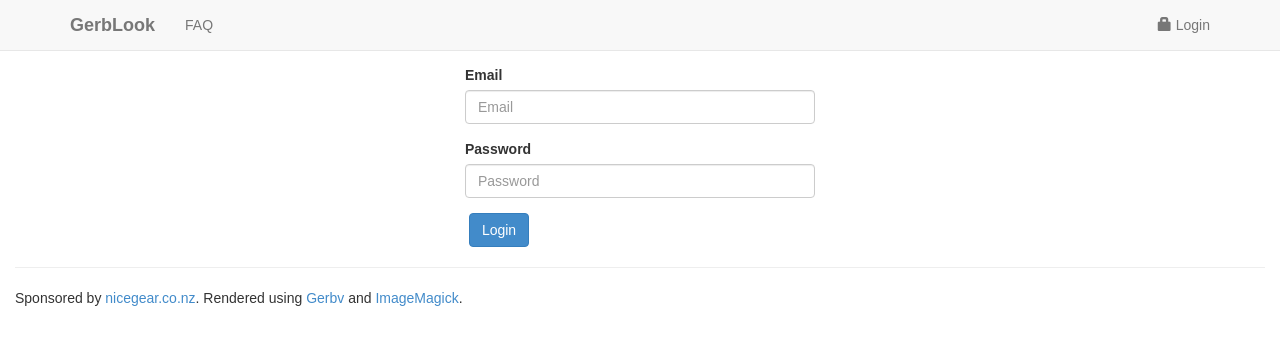
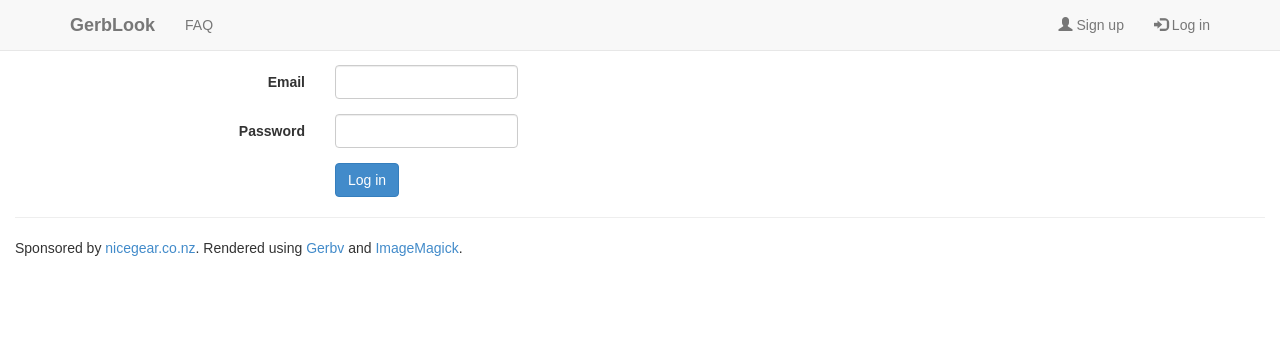
Before and after one commit to hadleyrich/GerbLook, a Flask app: template gerblook/templates/login.html in a window 1280 px wide. Shown: the top 345 px of the page. Run offline with Flask 2, Linux system fonts and the light colour scheme; the template is opened without the code that fills it: values that come from a table or form of the project are taken from there, others are empty; parts of the project's set-up code (start-up, migrations or seed data) failed here and were passed over; some libraries are stand-ins or nearby versions.

Commit message:
Add signup form. Make better use of form field macros

```diff
--- a/gerblook/models.py
+++ b/gerblook/models.py
@@ -20,6 +20,7 @@ class User(db.Model):
     email = db.Column(db.String(200), nullable=False)
     password = db.Column(db.String(100), nullable=False)
     enabled = db.Column(db.Boolean(), default=True, nullable=False)
+    activated = db.Column(db.Boolean(), default=False, nullable=False)
 
     projects = db.relationship('Project', backref='user')
 
--- a/gerblook/static/base.css
+++ b/gerblook/static/base.css
@@ -10,10 +10,3 @@ html, body {
     top             : 0;
     left            : 0;
 }
-#login-form {
-    max-width       : 350px;
-    margin          : 0 auto;
-}
-#gerber-form {
-    max-width       : 700px;
-}
--- a/gerblook/templates/base.html
+++ b/gerblook/templates/base.html
@@ -4,7 +4,6 @@
     <title>{% block title %}GerbLook{% endblock %}</title>
     <meta name="viewport" content="width=device-width, initial-scale=1.0">
     <link href="{{ url_for('static', filename='bootstrap/css/bootstrap.min.css') }}" rel="stylesheet">
-    <link href="{{ url_for('static', filename='bootstrap/css/bootstrap-responsive.min.css') }}" rel="stylesheet">
     <link rel="stylesheet" type="text/css" href="{{ url_for('static', filename='base.css') }}" />
     <style type="text/css">
         body {
@@ -41,9 +40,10 @@
                             <li><a href="#">Account Details</a></li>
                         </ul>
                     </li>
-                    <li><a href="/logout"><i class="glyphicon glyphicon-lock"></i> Logout</a></li>
+                    <li><a href="/logout"><i class="glyphicon glyphicon-log-out"></i> Log out</a></li>
                     {% else %}
-                    <li><a href="/login"><i class="glyphicon glyphicon-lock"></i> Login</a></li>
+                    <li><a href="/signup"><i class="glyphicon glyphicon-user"></i> Sign up</a></li>
+                    <li><a href="/login"><i class="glyphicon glyphicon-log-in"></i> Log in</a></li>
                     {% endif %}
                 </ul>
             </div>
@@ -56,7 +56,7 @@
             {% for message in messages %}
             <div class="col-md-10 col-md-offset-1 alert alert-danger alert-dismissable">
                 <button type="button" class="close" data-dismiss="alert">&times;</button>
-                {{ message }}
+                {{ message|safe }}
             </div>
             {% endfor %}
             {% endif %}
@@ -66,7 +66,7 @@
             {% for message in messages %}
             <div class="col-md-10 col-md-offset-1 alert alert-warning alert-dismissable">
                 <button type="button" class="close" data-dismiss="alert">&times;</button>
-                {{ message }}
+                {{ message|safe }}
             </div>
             {% endfor %}
             {% endif %}
@@ -76,7 +76,7 @@
             {% for message in messages %}
             <div class="col-md-10 col-md-offset-1 alert alert-success alert-dismissable">
                 <button type="button" class="close" data-dismiss="alert">&times;</button>
-                {{ message }}
+                {{ message|safe }}
             </div>
             {% endfor %}
             {% endif %}
@@ -86,7 +86,7 @@
             {% for message in messages %}
             <div class="col-md-10 col-md-offset-1 alert alert-info alert-dismissable">
                 <button type="button" class="close" data-dismiss="alert">&times;</button>
-                {{ message }}
+                {{ message|safe }}
             </div>
             {% endfor %}
             {% endif %}
--- a/gerblook/templates/login.html
+++ b/gerblook/templates/login.html
@@ -3,19 +3,15 @@
 {% from "macros.html" import form_field %}
 
 {% block content %}
-<form id="login-form" method="POST" role="form">
+<form id="login-form" method="POST" class="form-horizontal" role="form">
     {{ form.hidden_tag() }}
+    {{ form_field(form.email) }}
+    {{ form_field(form.password) }}
     <div class="form-group">
-        {{ form.username.label(class="control-label") }}
-        {{ form.username(class="form-control", placeholder="Email") }}
-    </div>
-    <div class="form-group">
-        {{ form.password.label(class="control-label") }}
-        {{ form.password(class="form-control", placeholder="Password") }}
-    </div>
-    <div class="form-group">
-        <label></label>
-        <input id="login" class="btn btn-primary" type="submit" value="Login" />
+        <label class="col-sm-3"></label>
+        <div class="col-sm-2">
+            <input class="btn btn-primary" type="submit" value="Log in" />
+        </div>
     </div>
 </form>
 
--- a/gerblook/templates/macros.html
+++ b/gerblook/templates/macros.html
@@ -3,9 +3,10 @@
     <div>{{ field(**kwargs) }}</div>
     {% else %}
     <div class="form-group{% if field.errors %} error{% endif %}">
-        {{ field.label(class="control-label col-md-4 col-md-offset-3") }}
-        <div class="col-md-5">
-            {{ field(**kwargs) }}
+        {{ field.label(class="control-label col-md-2 col-md-offset-1") }}
+        <div class="col-md-2">
+            {% set css_class = 'form-control ' + kwargs.pop('class', '') %}
+            {{ field(class=css_class, **kwargs) }}
         </div>
         <span class="help-inline">
             {% for error in field.errors %}{{ error|e }}{% endfor %}
--- a/gerblook/views/main.py
+++ b/gerblook/views/main.py
@@ -8,7 +8,7 @@ import magic
 from zipfile import ZipFile
 from rarfile import RarFile
 from werkzeug import secure_filename
-from flask import Blueprint, request, render_template, \
+from flask import Blueprint, request, render_template, flash, \
     url_for, send_file, redirect, abort, current_app as app, g
 from flask.ext.wtf import Form
 from wtforms import FileField, SelectField
@@ -66,8 +66,10 @@ def index():
                 gerbers.append(safe_filename)
             else:
                 shutil.rmtree(tempdir)
-                errors.append('That was an unexpected file type. Please upload a zip, rar or selection of gerber files.')
-                return render_template('index.html', errors=errors, form=form)
+                error = 'That was an unexpected file type. Please upload a zip, rar or selection of gerber files.'
+                error += ' Check the <a class="alert-link" href="/faq">FAQ</a> for the supported file names.'
+                flash(error, 'error')
+                return render_template('index.html', form=form)
 
         layers = guess_layers(gerbers, gerberdir)
 
@@ -77,14 +79,10 @@ def index():
             errors.append("Couldn't find top copper layer.")
         if 'top_soldermask' not in layers.keys():
             errors.append("Couldn't find top soldermask layer.")
-        #if 'top_silkscreen' not in layers.keys():
-        #    errors.append("Couldn't find top silkscreen layer.")
         if 'bottom_copper' not in layers.keys():
             errors.append("Couldn't find bottom copper layer.")
         if 'bottom_soldermask' not in layers.keys():
             errors.append("Couldn't find bottom soldermask layer.")
-        #if 'bottom_silkscreen' not in layers.keys():
-        #    errors.append("Couldn't find bottom silkscreen layer.")
 
         if errors:
             shutil.rmtree(tempdir)
--- a/gerblook/views/meta.py
+++ b/gerblook/views/meta.py
@@ -11,17 +11,44 @@ from gerblook.models import *
 mod = Blueprint('meta', __name__)
 
 class LoginForm(Form):
-    username = TextField('Email', [validators.DataRequired()])
+    email = TextField('Email', [validators.DataRequired()])
     password = PasswordField('Password', [validators.DataRequired()])
     submit_button = SubmitField('Login')
 
-@mod.route('/login/', methods=('GET', 'POST'))
+class SignupForm(Form):
+    email = TextField('Email', [validators.DataRequired()])
+    password = PasswordField('Password', [validators.DataRequired()])
+    password_confirm = PasswordField('Confirm Password', [validators.DataRequired()])
+    name = TextField('Name', [validators.Optional()])
+    submit_button = SubmitField('Login')
+
+@mod.route('/signup', methods=('GET', 'POST'))
+def signup():
+    form = SignupForm()
+
+    if form.validate_on_submit():
+        user = User.query.filter(User.email==form.email.data).first()
+        if user:
+            if user.check_password(form.password.data):
+                login_user(user, remember=True)
+                flash("Logged you in.", 'success')
+                if 'next' in request.args:
+                    return redirect(request.args['next'])
+                else:
+                    return redirect('/')
+            else:
+                flash("Sorry, we couldn't find your email and password combination.", category='warning')
+        else:
+            flash("Sorry, we couldn't find your email and password combination.", category='warning')
+
+    return render_template('signup.html', form=form)
+
+@mod.route('/login', methods=('GET', 'POST'))
 def login():
     form = LoginForm()
 
-    data = {}
     if form.validate_on_submit():
-        user = User.query.filter(User.email==form.username.data).first()
+        user = User.query.filter(User.email==form.email.data).first()
         if user:
             if user.check_password(form.password.data):
                 login_user(user, remember=True)
@@ -35,9 +62,9 @@ def login():
         else:
             flash("Sorry, we couldn't find your username and password combination.", category='warning')
 
-    return render_template('login.html', form=form, **data)
+    return render_template('login.html', form=form)
 
-@mod.route('/logout/')
+@mod.route('/logout')
 def logout():
     logout_user()
     return redirect('/')
```
Also changed, not shown: gerblook/templates/index.html (+9 -9 lines).
